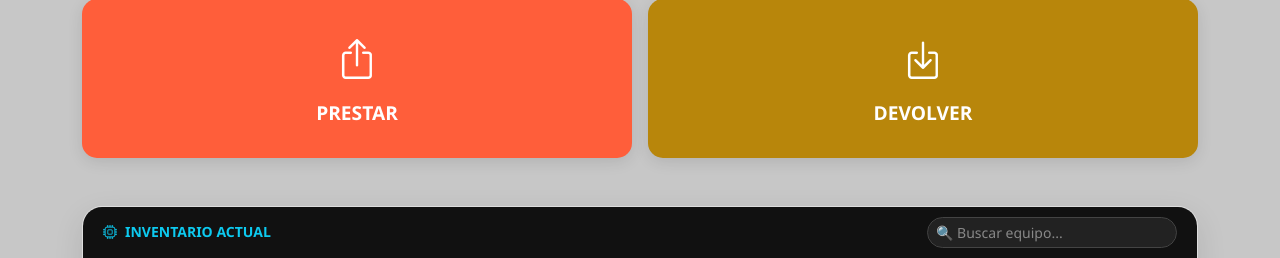
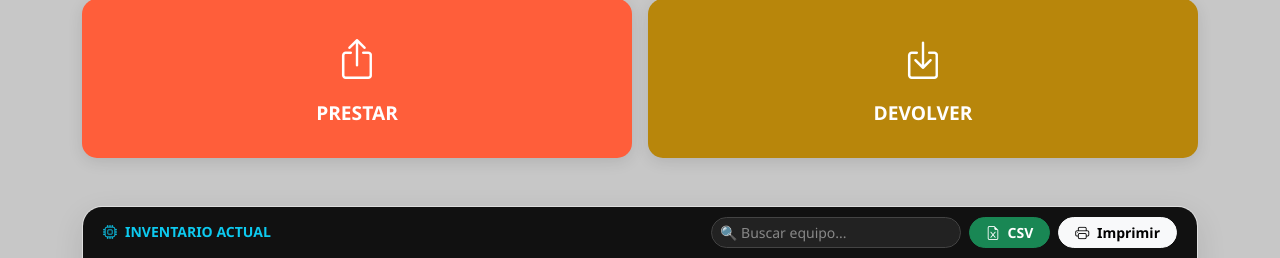
Before and after one commit to jorgekagura-lgtm/inventario-portatiles, a Flask app: page / in a window 1280 px wide. Shown: the part 120-378 px from the top of the page. Run offline with Flask 3, Linux system fonts and the light colour scheme; data that the repository does not hold is empty; some libraries are stand-ins or nearby versions.

Commit message:
Update index.html

```diff
--- a/templates/index.html
+++ b/templates/index.html
@@ -64,13 +64,21 @@
             box-shadow: 0 10px 30px rgba(0,0,0,0.1);
         }
 
-        /* AJUSTE PARA EL BUSCADOR EN LA CABECERA */
+        /* AJUSTE PARA EL BUSCADOR Y BOTONES EN LA CABECERA */
         .inventory-header {
             background-color: #111;
             padding: 10px 20px;
             display: flex;
             justify-content: space-between;
             align-items: center;
+            flex-wrap: wrap;
+            gap: 10px;
+        }
+
+        .header-actions-container {
+            display: flex;
+            align-items: center;
+            gap: 8px;
         }
 
         .search-container {
@@ -99,6 +107,35 @@
             text-transform: uppercase;
         }
 
+        /* Título oculto en pantalla normal, visible solo al imprimir */
+        .print-title { display: none; }
+
+        /* =================================================== */
+        /* CONFIGURACIÓN EXCLUSIVA PARA LA IMPRESIÓN (MEDIOS)  */
+        /* =================================================== */
+        @media print {
+            body { background-color: #ffffff !important; color: #000000 !important; padding: 0; margin: 0; }
+
+            /* Ocultamos todo lo que no sea la tabla de inventario */
+            .navbar, .btn-action, .row.g-3.mb-5, .inventory-header, th:nth-child(4), td:nth-child(4) {
+                display: none !important;
+            }
+
+            /* Quitamos sombras y bordes redondeados innecesarios en el papel */
+            .inventory-box { border: none !important; box-shadow: none !important; background: transparent !important; }
+
+            /* Mostramos un título formal en la parte superior del folio */
+            .print-title { display: block !important; margin-bottom: 20px; border-bottom: 2px solid #333; padding-bottom: 10px; }
+
+            /* Forzamos a que las fichas técnicas colapsables estén siempre abiertas en la impresión */
+            .collapse { display: table-row !important; height: auto !important; visibility: visible !important; }
+            .bi-plus-square { display: none !important; } /* Oculta el icono de '+' */
+
+            /* Optimizar tablas para papel */
+            table { width: 100% !important; border-collapse: collapse !important; }
+            th { background-color: #f2f2f2 !important; color: #000 !important; }
+        }
+
         @media (max-width: 767px) {
             .nav-grid {
                 display: flex;
@@ -118,7 +155,9 @@
             .btn-header { font-size: 0.6rem !important; padding: 4px 8px !important; }
             .btn-action { padding: 20px 5px; font-size: 1rem; }
             .navbar-brand img { height: 30px !important; }
-            .search-container { width: 150px; }
+            .inventory-header { flex-direction: column; align-items: flex-start; }
+            .header-actions-container { width: 100%; justify-content: space-between; }
+            .search-container { width: 100%; flex-grow: 1; }
         }
     </style>
 </head>
@@ -149,6 +188,12 @@
     </nav>
 
     <div class="container mt-4">
+
+        <div class="print-title">
+            <h2 class="m-0 fw-bold">EASD Valencia - Inventario de Portátiles TIC</h2>
+            <p class="text-muted small">Generado automáticamente el: {{ datetime.now().strftime('%d/%m/%Y %H:%M') if datetime else '' }}</p>
+        </div>
+
         <div class="row g-3 mb-5">
             <div class="col-6">
                 <a href="/prestar" class="btn-action btn-prestar">
@@ -165,8 +210,17 @@
         <div class="inventory-box">
             <div class="inventory-header">
                 <h6 class="m-0 text-info fw-bold small"><i class="bi bi-cpu me-2"></i>INVENTARIO ACTUAL</h6>
-                <div class="search-container">
-                    <input type="text" id="busqueda" class="form-control form-control-sm rounded-pill" placeholder="🔍 Buscar equipo...">
+
+                <div class="header-actions-container">
+                    <div class="search-container">
+                        <input type="text" id="busqueda" class="form-control form-control-sm rounded-pill" placeholder="🔍 Buscar equipo...">
+                    </div>
+                    <a href="/exportar_csv" class="btn btn-success btn-sm rounded-pill px-3 fw-bold" title="Exportar a Excel / CSV">
+                        <i class="bi bi-file-earmark-excel me-1"></i> <span class="d-none d-sm-inline">CSV</span>
+                    </a>
+                    <button onclick="window.print();" class="btn btn-light btn-sm rounded-pill px-3 fw-bold" title="Imprimir Inventario">
+                        <i class="bi bi-printer me-1"></i> <span class="d-none d-sm-inline">Imprimir</span>
+                    </button>
                 </div>
             </div>
             <div class="table-responsive">
@@ -249,10 +303,8 @@
 
             filas.forEach(fila => {
                 let texto = fila.innerText.toLowerCase();
-                // Si el texto de la fila contiene lo que buscamos, se muestra, si no se oculta
                 if (texto.includes(filtro)) {
                     fila.style.display = "";
-                    // También ocultamos el panel expandible si estaba abierto para no dejar huecos
                     let collapseId = fila.querySelector('.text-id').getAttribute('data-bs-target');
                     let collapseEl = document.querySelector(collapseId);
                     if (collapseEl.classList.contains('show') && !texto.includes(filtro)) {
```
